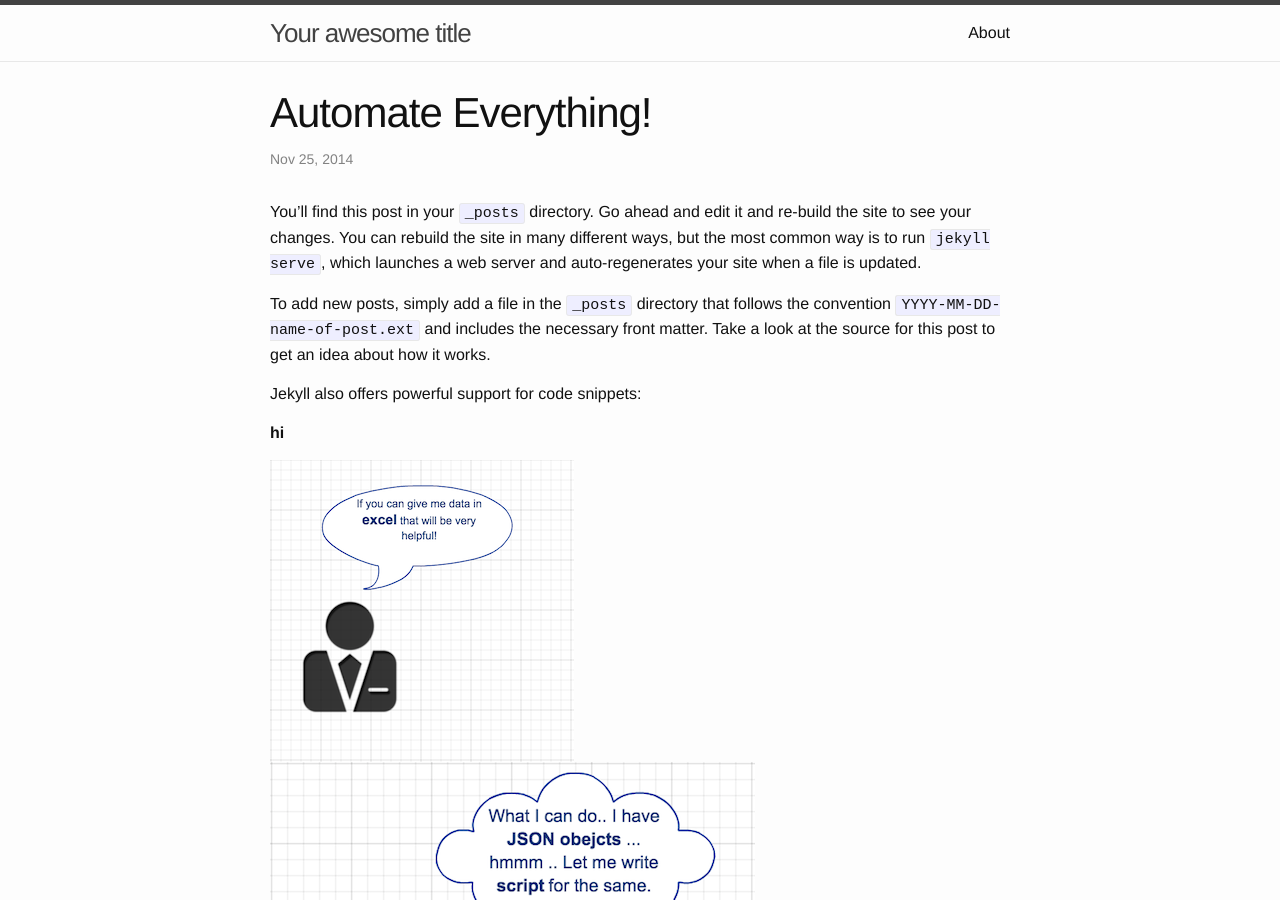
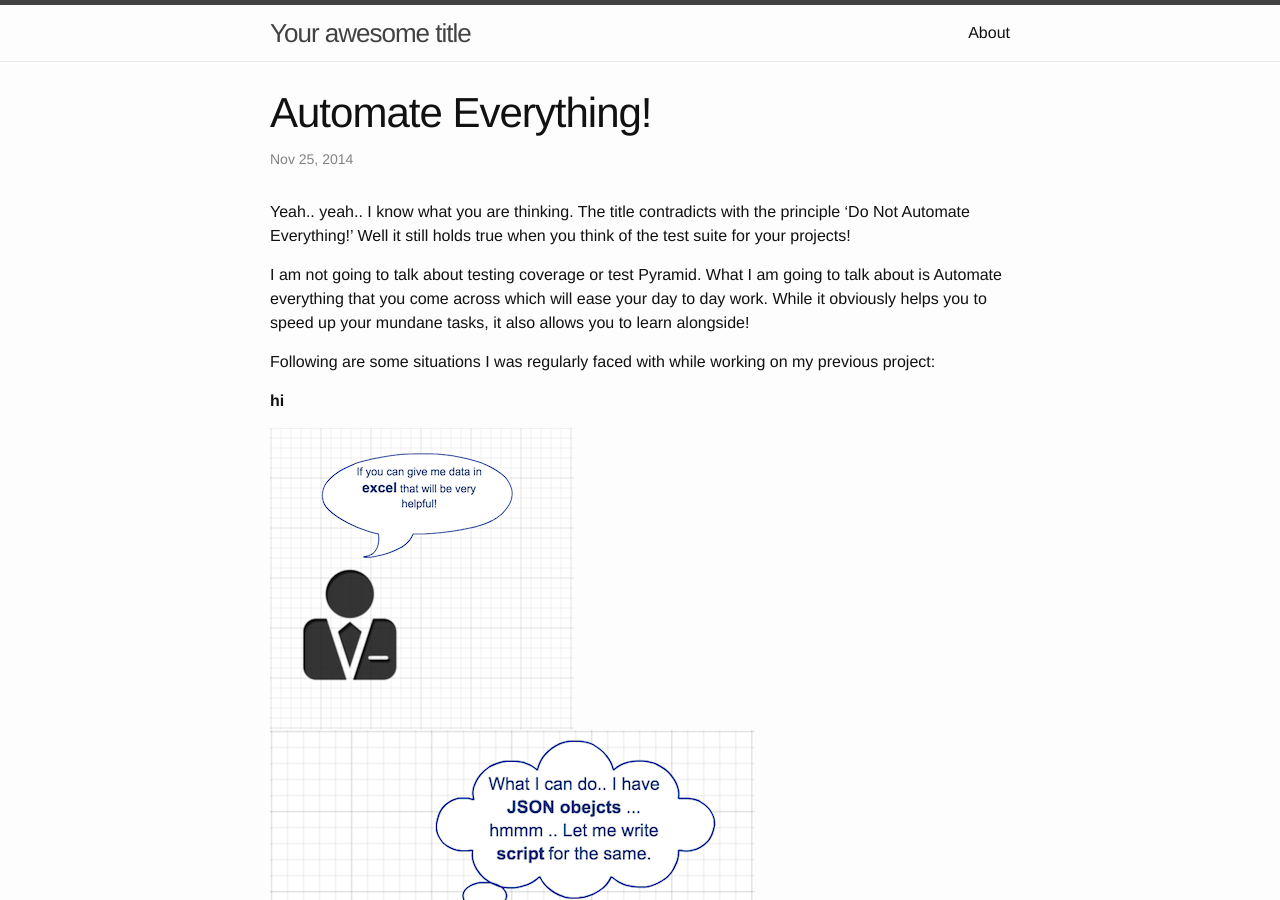
Before and after one commit to pritibiyani/pritibiyani.github.io, a Jekyll site: the page built from _posts/2014-11-25-automate-everything.markdown, in a window 1280 px wide and 900 px high. Built offline with Jekyll 4.4.1, drawn with Linux system fonts in a browser that asks for light colours.

Commit message:
Trying out with contents

```diff
--- a/_posts/2014-11-25-automate-everything.markdown
+++ b/_posts/2014-11-25-automate-everything.markdown
@@ -4,11 +4,12 @@ title:  "Automate Everything!"
 date:   2014-11-25 13:30:04
 categories: jekyll update
 ---
-You’ll find this post in your `_posts` directory. Go ahead and edit it and re-build the site to see your changes. You can rebuild the site in many different ways, but the most common way is to run `jekyll serve`, which launches a web server and auto-regenerates your site when a file is updated.
+Yeah.. yeah.. I know what you are thinking. The title contradicts with the principle ‘Do Not Automate Everything!’ Well it still holds  true when you think of the test suite for your projects!
 
-To add new posts, simply add a file in the `_posts` directory that follows the convention `YYYY-MM-DD-name-of-post.ext` and includes the necessary front matter. Take a look at the source for this post to get an idea about how it works.
+I am not going to talk about testing coverage or test Pyramid. What I am going to talk about is Automate everything that you come across which will ease your day to day work. While it obviously helps you to speed up your mundane tasks, it also allows you to learn alongside!
 
-Jekyll also offers powerful support for code snippets:
+Following are some situations I was regularly faced with while working on my previous project:
+
 
 **hi**
 
```
